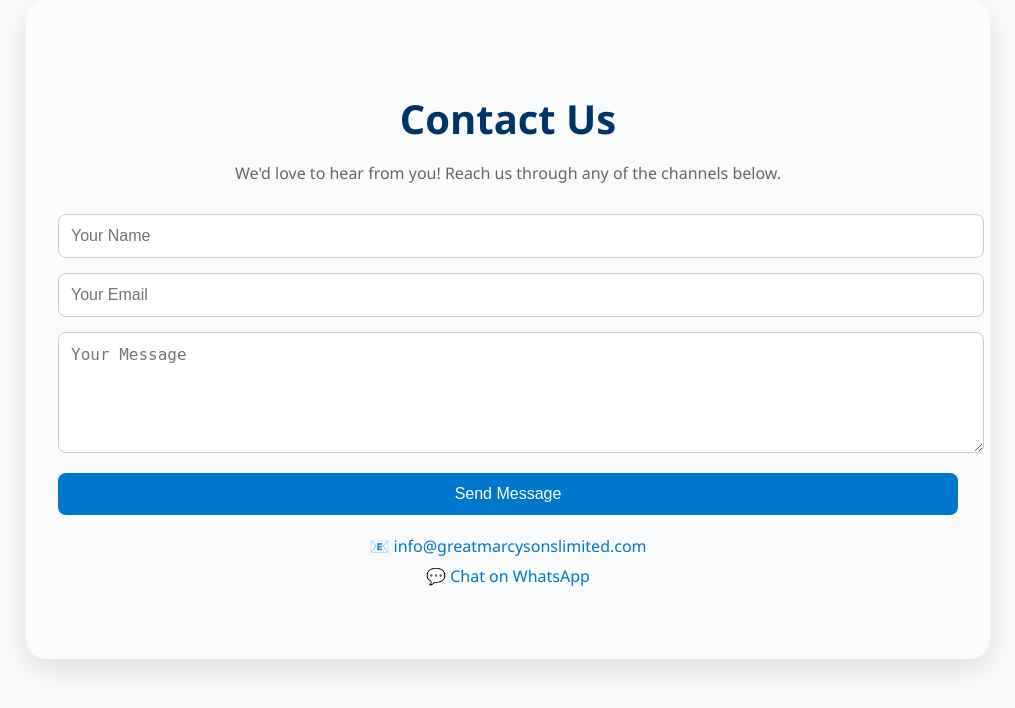
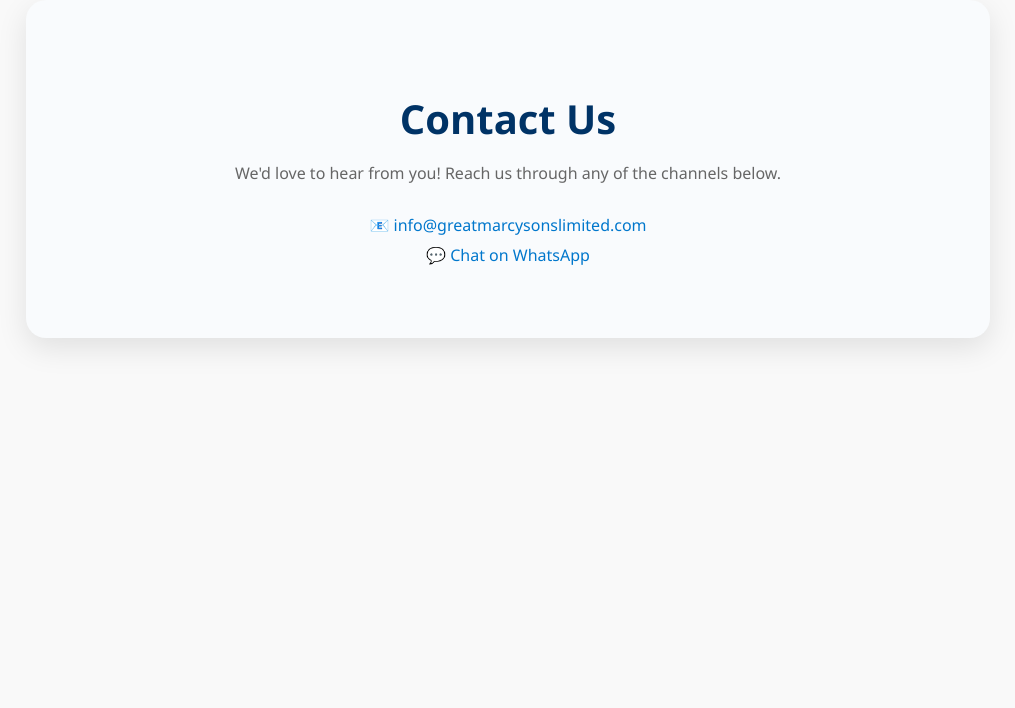
Before and after one commit to aquila4/real-estate-admin, a Flask app: page /contact in a window 1280 px wide. Shown: the top 708 px of the page, without its empty margins (132-1147 px from the left). Run offline with Flask 3, Linux system fonts and the light colour scheme.

Commit message:
update layout and footer fix

```diff
--- a/static/css/home.css
+++ b/static/css/home.css
@@ -117,7 +117,7 @@ footer {
 /* ===== FULL WIDTH BACKGROUND SECTION ===== */
 .background-banner {
   position: relative;
-  background-image: url('../image/success-estate-bg.png');
+  background-image: url('../image/home-back.png');
   background-size: cover;
   background-position: center;
   background-repeat: no-repeat;
--- a/templates/contact.html
+++ b/templates/contact.html
@@ -19,14 +19,6 @@
   <div class="contact-container">
     <h1>Contact Us</h1>
     <p>We'd love to hear from you! Reach us through any of the channels below.</p>
-
-    <form action="/submit-contact" method="POST" class="contact-form">
-      <input type="text" name="name" placeholder="Your Name" required />
-      <input type="email" name="email" placeholder="Your Email" required />
-      <textarea name="message" rows="5" placeholder="Your Message" required></textarea>
-      <button type="submit">Send Message</button>
-    </form>
-
     <div class="contact-info">
       <a href="mailto:info@greatmarcysonslimited.com">📧 info@greatmarcysonslimited.com</a>
       <a href="https://wa.me/2349139070404" target="_blank"
```
Also changed, not shown: static/css/property.css (+18 -0 lines), static/image/home-back.png (renamed from static/image/ChatGPT Image Jul 22, 2025, 02_00_57 PM.png).
